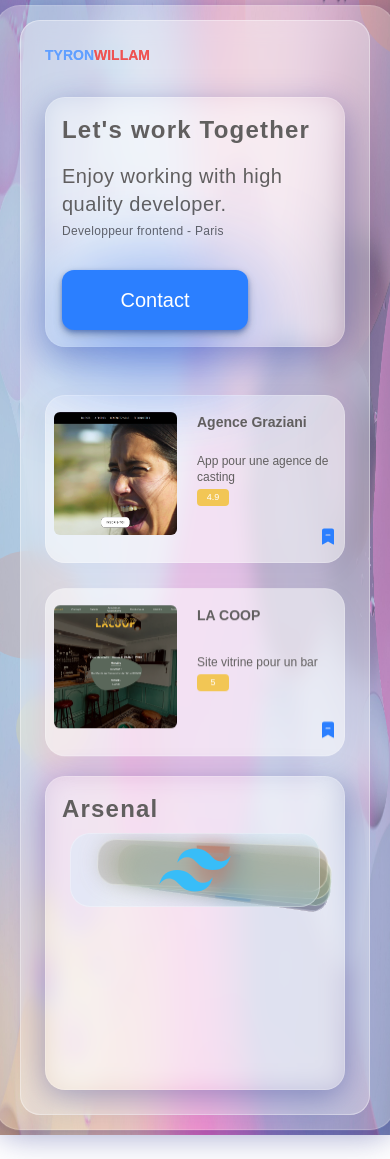
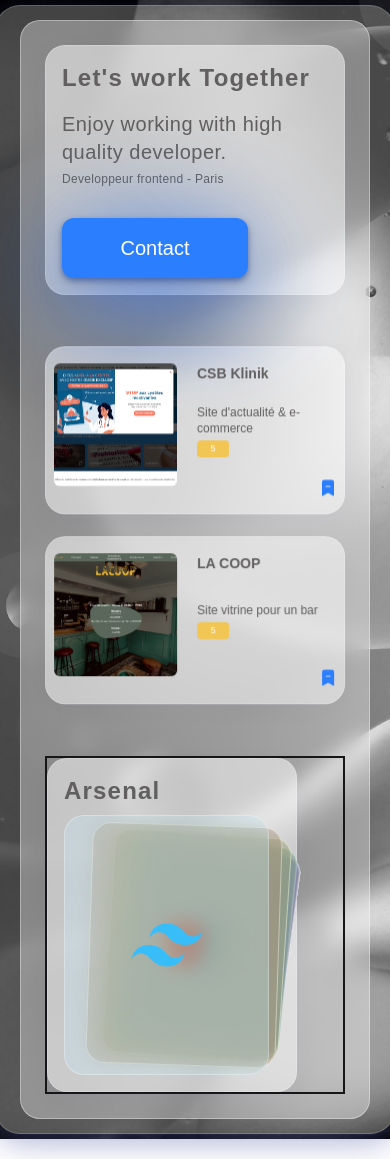
Before and after one commit to Tyronwilliam/Portfolio-2025-c, a Next.js app: page / in a window 390 px wide. Before the commit the page ends 1135 px from the top, so only its background shows below. Built offline with nearby package versions, Linux system fonts and the light colour scheme.

Commit message:
refactor css

```diff
--- a/src/app/_components/Accueil/Accueil.tsx
+++ b/src/app/_components/Accueil/Accueil.tsx
@@ -1,69 +1,54 @@
-import { AnimatePresence, motion } from "framer-motion";
-import Image, { StaticImageData } from "next/image";
-import { ReactElement, useCallback, useEffect, useMemo, useState } from "react";
-import { BsBookmarkDashFill } from "react-icons/bs";
-import Agence from "../../../../public/images/agence.png";
-import Csb from "../../../../public/images/csb.png";
-import Coop from "../../../../public/images/lacoop.png";
-import { LeftSide } from "./LeftSide";
-import { AnimatedCards } from "./AnimatedCards";
-import { RiNextjsFill, RiTailwindCssFill } from "react-icons/ri";
-import {
-  FaCss3Alt,
-  FaGitAlt,
-  FaHtml5,
-  FaNodeJs,
-  FaReact,
-  FaSass,
-  FaVuejs,
-} from "react-icons/fa";
-import { IoLogoJavascript } from "react-icons/io";
-import { SiTypescript } from "react-icons/si";
-import { TbSql } from "react-icons/tb";
-import { Swiper, SwiperSlide } from "swiper/react";
-import { EffectCards } from "swiper/modules";
+import { StaticImageData } from 'next/image'
+import { ReactElement, useCallback, useEffect, useState } from 'react'
+import { BsBookmarkDashFill } from 'react-icons/bs'
+import { FaCss3Alt, FaGitAlt, FaHtml5, FaNodeJs, FaReact, FaSass, FaVuejs } from 'react-icons/fa'
+import { IoLogoJavascript } from 'react-icons/io'
+import { RiNextjsFill, RiTailwindCssFill } from 'react-icons/ri'
+import { SiTypescript } from 'react-icons/si'
+import { TbSql } from 'react-icons/tb'
+import { EffectCards } from 'swiper/modules'
+import { Swiper, SwiperSlide } from 'swiper/react'
+import Agence from '../../../../public/images/agence.png'
+import Coop from '../../../../public/images/lacoop.png'
+import CSB from '../../../../public/images/CSB.png'
+import { AnimatedCards } from './AnimatedCards'
+import { LeftSide } from './LeftSide'
 
-import "swiper/css";
-import "swiper/css/effect-cards";
+import 'swiper/css'
+import 'swiper/css/effect-cards'
 
-type Props = {};
+type Props = {}
 
 export interface ProjectItem {
-  name: string;
-  description: string;
-  rating: string;
-  icon: ReactElement;
-  img: StaticImageData;
+  name: string
+  description: string
+  rating: string
+  icon: ReactElement
+  img: StaticImageData
 }
 const projects: ProjectItem[] = [
   {
-    name: "Agence Graziani",
-    description: "App pour une agence de casting",
-    rating: "4.9",
-    icon: (
-      <BsBookmarkDashFill className=" text-blue-500 w-[16px] h-[19px] ml-auto" />
-    ),
-    img: Agence,
+    name: 'Agence Graziani',
+    description: 'App pour une agence de casting',
+    rating: '4.9',
+    icon: <BsBookmarkDashFill className=" text-blue-500 w-[16px] h-[19px] ml-auto" />,
+    img: Agence
   },
   {
-    name: "LA COOP",
-    description: "Site vitrine pour un bar",
-    rating: "5",
-    icon: (
-      <BsBookmarkDashFill className=" text-blue-500 w-[16px] h-[19px] ml-auto" />
-    ),
-    img: Coop,
+    name: 'CSB Klinik',
+    description: "Site d'actualité & e-commerce",
+    rating: '5',
+    icon: <BsBookmarkDashFill className=" text-blue-500 w-[16px] h-[19px] ml-auto" />,
+    img: CSB
   },
   {
-    name: "CSB Klinik",
-    description: "Site d'actualité & e-commerce dans la medecine",
-    rating: "5",
-    icon: (
-      <BsBookmarkDashFill className=" text-blue-500 w-[16px] h-[19px] ml-auto" />
-    ),
-    img: Csb,
-  },
-];
+    name: 'LA COOP',
+    description: 'Site vitrine pour un bar',
+    rating: '5',
+    icon: <BsBookmarkDashFill className=" text-blue-500 w-[16px] h-[19px] ml-auto" />,
+    img: Coop
+  }
+]
 const arsenal = [
   <RiTailwindCssFill className="block w-18 h-18 text-[#38BDF8]" />, // TailwindCSS
   <FaHtml5 className="w-12 h-12 text-[#E34F26]" />, // HTML
@@ -76,49 +61,55 @@ const arsenal = [
   <FaVuejs className="w-12 h-12 text-[#42B883]" />, // VueJS
   <FaGitAlt className="w-12 h-12 text-[#F05032]" />, // Git
   <FaNodeJs className="w-12 h-12 text-[#339933]" />, // NodeJS
-  <TbSql className="w-12 h-12 text-[#003B57]" />, // SQL
-];
+  <TbSql className="w-12 h-12 text-[#003B57]" /> // SQL
+]
 export const Accueil = ({}: Props) => {
-  const [index, setIndex] = useState(0);
+  const [index, setIndex] = useState(0)
 
   const slide = useCallback(() => {
-    const interval = setInterval(() => {
-      setIndex((prev) => (prev + 1) % projects.length);
-    }, 5000);
-    return () => clearInterval(interval);
-  }, []);
+    setIndex((prev) => (prev + 1) % projects.length)
+  }, [])
 
-  const current = projects[index % projects.length];
-  const next = projects[(index + 1) % projects.length];
+  useEffect(() => {
+    const interval = setInterval(slide, 5000) // Change de carte toutes les 5s
+    return () => clearInterval(interval) // Nettoyage à chaque démontage ou re-render
+  }, [slide])
+
+  const current = projects[index]
+  const next = projects[(index + 1) % projects.length]
+
   return (
-    <section className="w-full h-fit flex flex-col md:grid md:grid-rows-6 md:auto-rows-[62px] gap-3 z-50">
-      <div className="md:row-span-4 flex flex-col md:flex-row gap-12 md:h-[362px]">
+    <section className="w-full h-fit flex flex-col gap-12 md:gap-6 z-50 md:h-full">
+      <div className="flex flex-col min-h-[365px] gap-12 md:flex-row ">
         <LeftSide />
         <AnimatedCards current={current} next={next} />
-      </div>{" "}
-      <div className="md:row-span-4 md:grid md:grid-cols-6 w-full h-full">
-        {/* Deuxième div - un peu plus petite */}
-        <section className="col-span-2 p-4 glassomorph_effect h-full w-full">
-          <h3 className="tracking-wider text-2xl font-bold light-black mb-2">
-            Arsenal{" "}
-          </h3>{" "}
-          {/* <div className=" w-full h-full "> */}
+      </div>
+      <BottomSection />
+    </section>
+  )
+}
+
+const BottomSection = () => {
+  return (
+    <section className="w-full lg:h-[40%] border-2 ">
+      {/* Carousel Container */}
+      <div className="glassomorph_effect_bis max-w-[250px] p-4 border-2 border-amber-400 lg:h-full">
+        {/* TItle */}
+        <h3 className="tracking-wider text-2xl font-bold light-black mb-2">Arsenal </h3>{' '}
+        {/* Carousel */}
         <Swiper
-            effect={"cards"}
+          effect={'cards'}
           grabCursor={true}
           modules={[EffectCards]}
-            className="mySwiper px-5 md:px-12 min-h-[240px] w-[250px] h-[260px]"
-            style={{ height: "calc(100% - 10%)" }}
+          className="mySwiper px-5 md:px-12 h-[260px] md:h-[200px]"
         >
           {arsenal.map((tech, index) => (
-              <SwiperSlide key={index} className="w-full min-h-full">
+            <SwiperSlide key={index} className="w-48 max-w-[95%]  ">
               {tech}
             </SwiperSlide>
           ))}
         </Swiper>
-          {/* </div> */}
-        </section>
       </div>
     </section>
-  );
-};
+  )
+}
--- a/src/app/_components/Accueil/AnimatedCards.tsx
+++ b/src/app/_components/Accueil/AnimatedCards.tsx
@@ -1,16 +1,13 @@
-import { AnimatePresence, motion } from "framer-motion";
-import { ProjectItem } from "./Accueil";
-import Image from "next/image";
+import { AnimatePresence, motion } from 'framer-motion'
+import { ProjectItem } from './Accueil'
+import Image from 'next/image'
+import Fallback from '../../../../public/herbe.jpg'
+import { useState } from 'react'
+export function AnimatedCards({ current, next }: { current: ProjectItem; next: any }) {
+  const [imageError, setImageError] = useState(false)
 
-export function AnimatedCards({
-  current,
-  next,
-}: {
-  current: ProjectItem;
-  next: any;
-}) {
   return (
-    <div className="relative w-full md:w-[220px] min-h-[369px] md:h-full md:overflow-hidden flex flex-col justify-between items-end grow">
+    <div className="relative w-full h-full flex flex-col justify-between min-h-[365px] md:items-end">
       <AnimatePresence initial={false}>
         {/* INDEX 0 */}
         <motion.div
@@ -22,26 +19,24 @@ export function AnimatedCards({
           exit={{
             x: 300, // Exit vers la droite
             opacity: 0,
-            transition: { duration: 0.5 },
+            transition: { duration: 0.5 }
           }}
           transition={{
-            type: "spring",
+            type: 'spring',
             stiffness: 100,
-            damping: 20,
+            damping: 20
           }}
         >
-          {" "}
           <div className="w-[123px] h-[123px] rounded-md shrink-0">
             <Image
               src={current.img}
               alt="image site"
               className="rounded-md w-full h-full object-cover"
+              onError={() => setImageError(true)}
             />
           </div>
           <div className="flex flex-col justify-between w-full">
-            <h3 className="text-sm md:text-lg font-bold light-black ">
-              {current.name}
-            </h3>
+            <h3 className="text-sm md:text-lg font-bold light-black ">{current.name}</h3>
             <div>
               <p className="text-xs light-black">{current.description}</p>
               <div className="yellow-bg p-0.5 w-[32px] text-center h-fit text-[9px] rounded-sm text-white mt-1">
@@ -57,31 +52,29 @@ export function AnimatedCards({
           layoutId={next.name}
           key={next.name}
           className="absolute h-[168px] w-full flex justify-between rounded-3xl gap-5 glassomorph_effect_bis px-2 py-4  md:py-5.5 md:px-8"
-          initial={{ x: 300, y: "115%", opacity: 0 }}
-          animate={{ x: 0, y: "115%", opacity: 1 }}
+          initial={{ x: 300, y: '115%', opacity: 0 }}
+          animate={{ x: 0, y: '115%', opacity: 1 }}
           exit={{
             x: 0,
-            y: "-115%",
+            y: '-115%',
             opacity: 0,
-            transition: { duration: 1 },
+            transition: { duration: 1 }
           }}
           transition={{
-            type: "spring",
+            type: 'spring',
             stiffness: 120,
-            damping: 20,
+            damping: 20
           }}
         >
           <div className="w-[123px] h-[123px] rounded-md shrink-0">
             <Image
-              src={next.img}
+              src={imageError ? Fallback : next.img}
               alt="image site"
               className="rounded-md w-full h-full object-cover"
             />
           </div>
           <div className="flex flex-col justify-between w-full">
-            <h3 className="text-sm md:text-lg font-bold light-black ">
-              {next.name}
-            </h3>
+            <h3 className="text-sm md:text-lg font-bold light-black ">{next.name}</h3>
             <div>
               <p className="text-xs light-black">{next.description}</p>
               <div className="yellow-bg p-0.5 w-[32px] text-center h-fit text-[9px] rounded-sm text-white mt-1">
@@ -93,5 +86,5 @@ export function AnimatedCards({
         </motion.div>
       </AnimatePresence>
     </div>
-  );
+  )
 }
--- a/src/app/_components/Accueil/LeftSide.tsx
+++ b/src/app/_components/Accueil/LeftSide.tsx
@@ -1,18 +1,18 @@
-import Image from "next/image";
-import Tyron from "../../../../public/images/monster-hunter.png";
-import TyronArcane from "../../../../public/images/arcane-2.png";
+import Image from 'next/image'
+import Tyron from '../../../../public/images/monster-hunter.png'
+import TyronArcane from '../../../../public/images/arcane-2.png'
 
 export const LeftSide = () => {
   return (
-    <div className="glassomorph_effect w-full h-fit md:h-full md:w-1/2  flex flex-col md:flex-row md:overflow-hidden gap-1 grow">
+    <div className="glassomorph_effect_bis w-full h-fit flex flex-col md:flex-row  gap-1 grow">
       <MockUpTyron />
       <IntroText />
     </div>
-  );
-};
+  )
+}
 const MockUpTyron = () => {
   return (
-    <div className="relative hidden md:block h-full md:basis-1/2 w-[35%]">
+    <div className="relative hidden lg:block h-full md:basis-1/2 w-[35%]">
       <Image
         src={TyronArcane}
         alt="myself in a combat suit style monster hunter"
@@ -20,14 +20,12 @@ const MockUpTyron = () => {
         className="object-contain"
       />
     </div>
-  );
-};
+  )
+}
 const IntroText = () => {
   return (
     <div className="md:grow rounded-xl p-4 flex flex-col gap-4 justify-center">
-      <h2 className="tracking-wider text-2xl font-bold light-black">
-        Let's work Together
-      </h2>
+      <h2 className="tracking-wider text-2xl font-bold light-black">Let's work Together</h2>
       <div className=" mb-3 ">
         <p className="text-xl tracking-wide light-black">
           Enjoy working with high quality developer.
@@ -40,5 +38,5 @@ const IntroText = () => {
         Contact
       </button>
     </div>
-  );
-};
+  )
+}
--- a/src/app/_components/Accueil/Name.tsx
+++ b/src/app/_components/Accueil/Name.tsx
@@ -1,9 +1,9 @@
-type Props = {};
+type Props = {}
 export const Name = ({}: Props) => {
   return (
-    <div className="flex font-bold uppercase mb-8 text-sm">
+    <div className="flex font-bold uppercase lg:mb-8 text-sm">
       <h1 className="text-blue-500">Tyron</h1>
       <h1 className="red">Willam</h1>
     </div>
-  );
-};
+  )
+}
--- a/src/app/_components/Background/BackgrounImg.tsx
+++ b/src/app/_components/Background/BackgrounImg.tsx
@@ -1,15 +1,16 @@
-import Image from "next/image";
-import Pink from "../../../../public/images/pink4.jpg";
-type Props = {};
+import Image from 'next/image'
+import Pink from '../../../../public/images/pink4.jpg'
+import Bubble from '../../../../public/images/bubble-black.jpg'
+type Props = {}
 
 export const BackgroundImg = ({}: Props) => {
   return (
     <Image
-      src={Pink}
+      src={Bubble}
       alt="stair"
       fill
       quality={100}
-      className="cover absolute w-full h-full z-0"
+      className="object-cover absolute w-full h-full z-0"
     />
-  );
-};
+  )
+}
--- a/src/app/_components/Background/Glass.tsx
+++ b/src/app/_components/Background/Glass.tsx
@@ -1,13 +1,13 @@
 type Props = {
-  children: React.ReactNode;
-};
+  children: React.ReactNode
+}
 export const Glass = ({ children }: Props) => {
   return (
-    <section className="w-full min-h-screen flex flex-col items-center justify-center z-50 max-w-[1300px] mx-auto">
-      <div className="relative z-50 flex flex-col p-6 md:p-14 w-full h-full glass md:h-screen">
+    <section className="w-full md:h-full flex flex-col items-center justify-center z-50 max-w-[1300px] mx-auto">
+      <div className="relative w-full  z-50 flex flex-col p-6 glass lg:p-5 md:h-[99.9%]    ">
         <div className="second-a absolute z-10 w-[115%] h-[103%]  md:w-[105%] md:h-[105%]" />
         {children}
       </div>
     </section>
-  );
-};
+  )
+}
--- a/src/app/_components/Navigation/Navigation.tsx
+++ b/src/app/_components/Navigation/Navigation.tsx
@@ -1,49 +1,49 @@
-"use client";
+'use client'
 
-import clsx from "clsx";
+import clsx from 'clsx'
 
-type NavigationItem = { label: string };
+type NavigationItem = { label: string }
 
 const navigationItem: NavigationItem[] = [
   {
-    label: "Accueil",
+    label: 'Accueil'
   },
   {
-    label: "Qualité 1",
+    label: 'Qualité 1'
   },
   {
-    label: "Qualité 2",
+    label: 'Qualité 2'
   },
   {
-    label: "Qualité 3",
+    label: 'Qualité 3'
   },
   {
-    label: "Qualité 4",
+    label: 'Qualité 4'
   },
   {
-    label: "Qualité 5",
+    label: 'Qualité 5'
   },
   {
-    label: "Qualité 6",
-  },
-];
+    label: 'Qualité 6'
+  }
+]
 
 export const Navigation = () => {
   return (
-    <header className="w-full hidden md:flex relative pb-5">
+    <header className="w-full hidden md:flex relative pb-2.5 lg:pb-5">
       <div className="absolute w-full h-1 rounded-md bottom-0 glassomorph_effect"></div>
-      <nav className="">
-        <ul className="w-full flex gap-7 px-12">
+      <nav className="w-full">
+        <ul className="w-full flex justify-between  lg:gap-7 lg:px-12">
           {navigationItem?.map((item) => (
             <li
               className={clsx(
-                "relative text-blue-600 text-sm ",
-                item.label === "Accueil" ? "font-bold" : "font-medium"
+                'relative text-black text-sm ',
+                item.label === 'Accueil' ? 'font-bold' : 'font-medium'
               )}
               key={item.label}
             >
-              {item.label === "Accueil" && (
-                <div className="absolute w-8 bg-blue-500 h-1.5 rounded-t-sm	 shadow-xl top-[170%] left-1/2 -translate-x-1/2"></div>
+              {item.label === 'Accueil' && (
+                <div className="absolute w-8 bg-blue-500 h-1.5 rounded-t-sm	 shadow-xl top-[120%] lg:top-[170%] left-1/2 -translate-x-1/2"></div>
               )}
               {item.label}
             </li>
@@ -51,5 +51,5 @@ export const Navigation = () => {
         </ul>
       </nav>
     </header>
-  );
-};
+  )
+}
--- a/src/app/_components/Theme/BubbleBackground.tsx
+++ b/src/app/_components/Theme/BubbleBackground.tsx
@@ -1,18 +1,13 @@
-import { useEffect, useMemo, useState } from "react";
-import Particles, { initParticlesEngine } from "@tsparticles/react";
-import {
-  Container,
-  ISourceOptions,
-  MoveDirection,
-  OutMode,
-} from "@tsparticles/engine";
+import { useEffect, useMemo, useState } from 'react'
+import Particles, { initParticlesEngine } from '@tsparticles/react'
+import { Container, ISourceOptions, MoveDirection, OutMode } from '@tsparticles/engine'
 // import { loadAll } from "@tsparticles/all"; // if you are going to use `loadAll`, install the "@tsparticles/all" package too.
 // import { loadFull } from "tsparticles"; // if you are going to use `loadFull`, install the "tsparticles" package too.
-import { loadSlim } from "@tsparticles/slim"; // if you are going to use `loadSlim`, install the "@tsparticles/slim" package too.
+import { loadSlim } from '@tsparticles/slim' // if you are going to use `loadSlim`, install the "@tsparticles/slim" package too.
 // import { loadBasic } from "@tsparticles/basic"; // if you are going to use `loadBasic`, install the "@tsparticles/basic" package too.
 
 export const BubbleBackground = () => {
-  const [init, setInit] = useState(false);
+  const [init, setInit] = useState(false)
 
   // this should be run only once per application lifetime
   useEffect(() => {
@@ -22,14 +17,14 @@ export const BubbleBackground = () => {
       // starting from v2 you can add only the features you need reducing the bundle size
       //await loadAll(engine);
       //await loadFull(engine);
-      await loadSlim(engine);
+      await loadSlim(engine)
       //await loadBasic(engine);
     }).then(() => {
-      setInit(true);
-    });
-  }, []);
+      setInit(true)
+    })
+  }, [])
 
-  const particlesLoaded = async (container?: Container): Promise<void> => {};
+  const particlesLoaded = async (container?: Container): Promise<void> => {}
 
   const options: ISourceOptions = useMemo(
     () => ({
@@ -43,26 +38,26 @@ export const BubbleBackground = () => {
         events: {
           onClick: {
             enable: false,
-            mode: "push",
+            mode: 'push'
           },
           onHover: {
             enable: true,
-            mode: "repulse",
-          },
+            mode: 'repulse'
+          }
         },
         modes: {
           push: {
-            quantity: 4,
+            quantity: 4
           },
           repulse: {
             distance: 200,
-            duration: 0.4,
-          },
-        },
+            duration: 0.4
+          }
+        }
       },
       particles: {
         color: {
-          value: ["#5bc0eb", "#fde74c", "#9bc53d", "#e55934", "#fa7921"],
+          value: ['#1a1a1a', '#2c2c2c', '#3d3d3d', '#4e4e4e', '#5f5f5f']
         },
 
         // links: {
@@ -73,47 +68,47 @@ export const BubbleBackground = () => {
         //   width: 1,
         // },
         move: {
-          direction: "top",
+          direction: 'top',
           enable: true,
           outModes: {
-            default: OutMode.out,
+            default: OutMode.out
           },
           random: false,
           speed: 3,
-          straight: false,
+          straight: false
         },
         number: {
           density: {
-            enable: true,
+            enable: true
           },
-          value: 30,
+          value: 30
         },
         opacity: {
-          value: 0.2,
+          value: 0.2
         },
         shape: {
-          type: "circle",
+          type: 'circle'
         },
         size: {
-          value: { min: 1, max: 80 },
+          value: { min: 1, max: 80 }
         },
         random: {
-          enable: true, // Rendre les particules un peu plus aléatoires
+          enable: true // Rendre les particules un peu plus aléatoires
         },
         background: {
           color: {
-            value: "#1e2d49", // Couleur du fond
-          },
+            value: '#1e2d49' // Couleur du fond
+          }
         },
         zIndex: {
           value: 1, // Valeur Z pour donner de la profondeur
-          opacityRate: 0.2, // Ajuste l'effet de profondeur
-        },
+          opacityRate: 0.2 // Ajuste l'effet de profondeur
+        }
       },
-      detectRetina: true,
+      detectRetina: true
     }),
     []
-  );
+  )
 
   if (init) {
     return (
@@ -123,8 +118,8 @@ export const BubbleBackground = () => {
         options={options}
         className="absolute z-1 w-full h-full"
       />
-    );
+    )
   }
 
-  return <></>;
-};
+  return <></>
+}
--- a/src/app/globals.css
+++ b/src/app/globals.css
@@ -1,11 +1,11 @@
-@import "tailwindcss";
+@import 'tailwindcss';
 
 :root {
   --background: #ffffff;
   --foreground: #171717;
 }
 
-[data-theme="dark"] {
+[data-theme='dark'] {
   --background: #0a0a0a;
   --foreground: #ededed;
 }
@@ -22,7 +22,9 @@ body {
   margin: 0;
   padding: 0;
 }
-
+body {
+  display: flex;
+}
 /* :where(:root) {
   background: radial-gradient(ellipse, hsl(220 15% 86%) 10%, hsl(220 15% 90%));
   background-repeat: no-repeat;
@@ -96,6 +98,8 @@ body {
 }
 
 .swiper-slide {
+  /* height: 100%; */
+  /* min-height: 260px; */
   background: rgba(255, 255, 255, 0.2);
   backdrop-filter: blur(10px);
   -webkit-backdrop-filter: blur(10px);
@@ -112,12 +116,7 @@ body {
 
 /* Couleurs pastel douces */
 .swiper-slide:nth-child(1n) {
-  background-color: hsl(
-    198,
-    100%,
-    89%,
-    0.3
-  ); /* pastel bleu clair pour Tailwind */
+  background-color: hsl(198, 100%, 89%, 0.3); /* pastel bleu clair pour Tailwind */
   display: flex;
   align-items: center;
   justify-content: center;
--- a/src/app/page.tsx
+++ b/src/app/page.tsx
@@ -1,26 +1,26 @@
-"use client";
-import Image from "next/image";
-import { Navigation } from "./_components/Navigation/Navigation";
-import { BubbleBackground } from "./_components/Theme/BubbleBackground";
-import { Glass } from "./_components/Background/Glass";
-import { Name } from "./_components/Accueil/Name";
-import { BackgroundImg } from "./_components/Background/BackgrounImg";
-import { Accueil } from "./_components/Accueil/Accueil";
+'use client'
+import Image from 'next/image'
+import { Navigation } from './_components/Navigation/Navigation'
+import { BubbleBackground } from './_components/Theme/BubbleBackground'
+import { Glass } from './_components/Background/Glass'
+import { Name } from './_components/Accueil/Name'
+import { BackgroundImg } from './_components/Background/BackgrounImg'
+import { Accueil } from './_components/Accueil/Accueil'
 
 export default function Home() {
   return (
-    <section className="relative w-full min-h-full flex flex-col items-center justify-center p-5 md:p-10 md:overflow-hidden">
+    <section className="relative w-full md:h-screen md:overflow-hidden  flex flex-col md:items-center grow md:justify-center p-5 md:p-10">
       <Glass>
-        <Name />
-        <section className="w-full min-h-screen md:h-full flex flex-col gap-3 md:px-3 max-w-[1178px] mx-auto">
+        {/* <Name /> */}
+        <section className="w-full flex flex-col gap-3 max-w-[1178px] mx-auto  z-50 md:px-3 md:overflow-hidden md:h-full  ">
           <Navigation />
           <Accueil />
         </section>
       </Glass>
+      <BackgroundImg />
       <BubbleBackground />
-      <BackgroundImg />
     </section>
-  );
+  )
 }
 {
   /* Header Fixed */
@@ -44,5 +44,5 @@ export default function Home() {
   /* Section 6 - Review from people */
 }
 {
-  (" ");
+  ;(' ')
 }
```
Also changed, not shown: public/images/bubble-black.jpg (added). Lines whose indentation alone changed are shown as unchanged.
